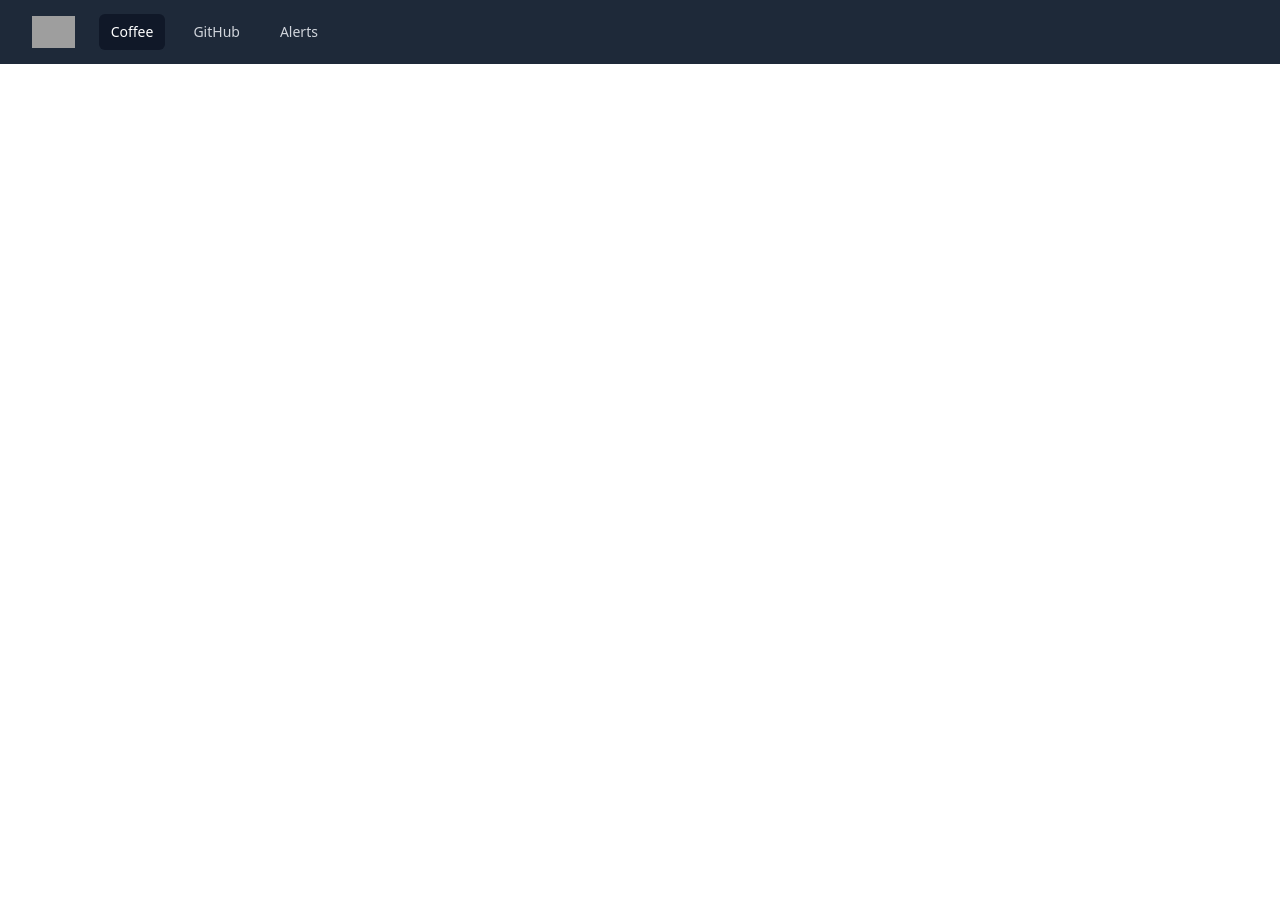
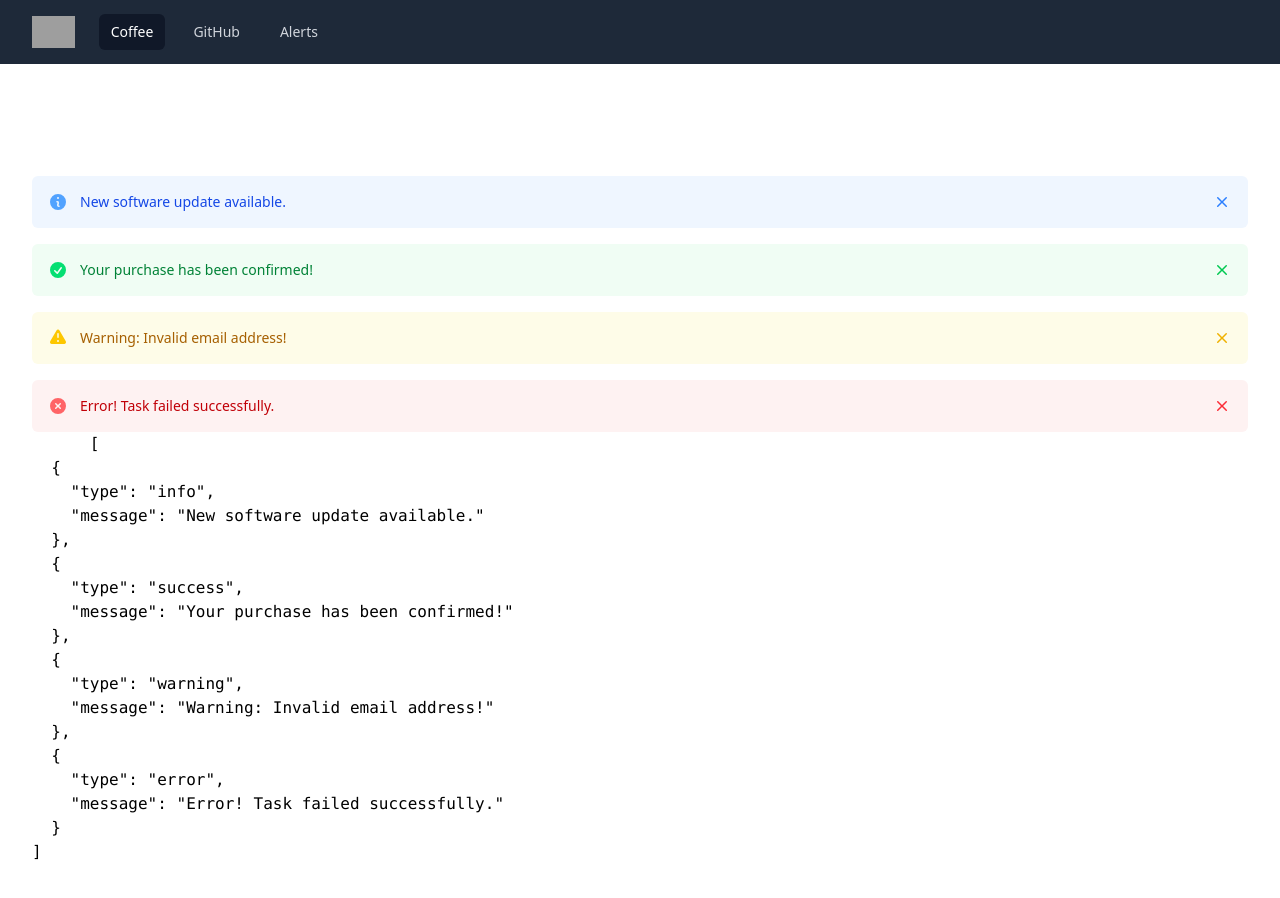
Before and after one commit to FelixRizzolli/LearningHubMonolith, a Vue app in the folder courses/vueschool/vue-component-fundamentals-with-the-composition-api/: page / in a window 1280 px wide. Both pictures are taken after a click on the button "Alerts". Shown: the top 898 px of the page. Before the commit the page ends 800 px from the top, so only its background shows below. Built offline with nearby package versions, Linux system fonts and the light colour scheme; grey boxes are pictures that could not be loaded.

Commit message:
VueSchool - Vue Component Fundamentals with the Composition API - Lesson 11

```diff
--- a/courses/vueschool/vue-component-fundamentals-with-the-composition-api/src/components/AppAlertsProject.vue
+++ b/courses/vueschool/vue-component-fundamentals-with-the-composition-api/src/components/AppAlertsProject.vue
@@ -1,3 +1,42 @@
-<template></template>
+<template>
+  <div
+    class="mx-auto max-w-2xl px-4 py-16 sm:px-6 sm:py-24 lg:max-w-7xl lg:px-8"
+  >
+    <BaseAlert
+      v-for="alert in alerts"
+      :key="alert.message"
+      :type="alert.type"
+      class="mt-4"
+      @closed="alerts = alerts.filter((a) => a.message !== alert.message)"
+      >{{ alert.message }}</BaseAlert
+    >
 
-<script></script>
+    <pre>
+      {{ alerts }}
+    </pre>
+  </div>
+</template>
+
+<script setup>
+import { ref } from "vue";
+import BaseAlert from "./BaseAlert.vue";
+
+const alerts = ref([
+  {
+    type: "info",
+    message: "New software update available.",
+  },
+  {
+    type: "success",
+    message: "Your purchase has been confirmed!",
+  },
+  {
+    type: "warning",
+    message: "Warning: Invalid email address!",
+  },
+  {
+    type: "error",
+    message: "Error! Task failed successfully.",
+  },
+]);
+</script>
--- /dev/null
+++ b/courses/vueschool/vue-component-fundamentals-with-the-composition-api/src/components/BaseAlert.vue
@@ -0,0 +1,114 @@
+<template>
+  <div
+    v-if="!closed"
+    class="rounded-md p-4 dark:outline"
+    :class="{
+      'bg-yellow-50 dark:bg-yellow-500/10 dark:outline-yellow-500/15':
+        type === 'warning',
+      'bg-red-50 dark:bg-red-500/15 dark:outline-red-500/25': type === 'error',
+      'bg-green-50 dark:bg-green-500/10 dark:outline-green-500/20':
+        type === 'success',
+      'bg-blue-50 dark:bg-blue-500/10 dark:outline-blue-500/20':
+        type === 'info',
+    }"
+  >
+    <div class="flex">
+      <div class="shrink-0">
+        <ExclamationTriangleIcon
+          v-if="type === 'warning'"
+          class="size-5 text-yellow-400 dark:text-yellow-300"
+          aria-hidden="true"
+        />
+        <XCircleIcon
+          v-if="type === 'error'"
+          class="size-5 text-red-400"
+          aria-hidden="true"
+        />
+        <CheckCircleIcon
+          v-if="type === 'success'"
+          class="size-5 text-green-400"
+          aria-hidden="true"
+        />
+        <InformationCircleIcon
+          v-if="type === 'info'"
+          class="size-5 text-blue-400"
+          aria-hidden="true"
+        />
+      </div>
+      <div class="ml-3">
+        <h3
+          v-if="title"
+          class="text-sm font-medium text-yellow-800 dark:text-yellow-100"
+          :class="{
+            'text-yellow-800 dark:text-yellow-100': type === 'warning',
+            'text-red-800 dark:text-red-100': type === 'error',
+            'text-green-800 dark:text-green-100': type === 'success',
+            'text-blue-800 dark:text-blue-100': type === 'info',
+          }"
+        >
+          {{ title }}
+        </h3>
+        <div
+          class="text-sm"
+          :class="{
+            'mt-2': title,
+            'text-yellow-700 dark:text-yellow-100/80': type === 'warning',
+            'text-red-700 dark:text-red-100/80': type === 'error',
+            'text-green-700 dark:text-green-100/80': type === 'success',
+            'text-blue-700 dark:text-blue-100/80': type === 'info',
+          }"
+        >
+          <p>
+            <slot></slot>
+          </p>
+        </div>
+      </div>
+      <div class="ml-auto pl-3">
+        <div class="-mx-1.5 -my-1.5">
+          <button
+            type="button"
+            class="inline-flex rounded-md p-1.5 focus-visible:ring-2 focus-visible:ring-offset-2 focus-visible:outline-hidden dark:bg-transparent dark:focus-visible:ring-offset-1"
+            :class="{
+              'bg-yellow-50 text-yellow-500 hover:bg-yellow-100 focus-visible:ring-yellow-600 focus-visible:ring-offset-yellow-50 dark:text-yellow-400 dark:hover:bg-yellow-500/10 dark:focus-visible:ring-yellow-500 dark:focus-visible:ring-offset-yellow-900':
+                type === 'warning',
+              'bg-red-50 text-red-500 hover:bg-red-100 focus-visible:ring-red-600 focus-visible:ring-offset-red-50 dark:text-red-400 dark:hover:bg-red-500/10 dark:focus-visible:ring-red-500 dark:focus-visible:ring-offset-red-900':
+                type === 'error',
+              'bg-green-50 text-green-500 hover:bg-green-100 focus-visible:ring-green-600 focus-visible:ring-offset-green-50 dark:text-green-400 dark:hover:bg-green-500/10 dark:focus-visible:ring-green-500 dark:focus-visible:ring-offset-green-900':
+                type === 'success',
+              'bg-blue-50 text-blue-500 hover:bg-blue-100 focus-visible:ring-blue-600 focus-visible:ring-offset-blue-50 dark:text-blue-400 dark:hover:bg-blue-500/10 dark:focus-visible:ring-blue-500 dark:focus-visible:ring-offset-blue-900':
+                type === 'info',
+            }"
+            @click="close"
+          >
+            <span class="sr-only">Dismiss</span>
+            <XMarkIcon class="size-5" aria-hidden="true" />
+          </button>
+        </div>
+      </div>
+    </div>
+  </div>
+</template>
+
+<script setup>
+import { ref } from "vue";
+import {
+  ExclamationTriangleIcon,
+  XMarkIcon,
+  XCircleIcon,
+  CheckCircleIcon,
+  InformationCircleIcon,
+} from "@heroicons/vue/20/solid";
+
+const props = defineProps({
+  type: { type: String, required: true },
+  title: { type: String },
+});
+
+const emit = defineEmits(["closed"]);
+
+const closed = ref(false);
+const close = () => {
+  closed.value = true;
+  emit("closed");
+};
+</script>
```
Also changed, not shown: 1 other file (tests, documents, lock files or other folders).
